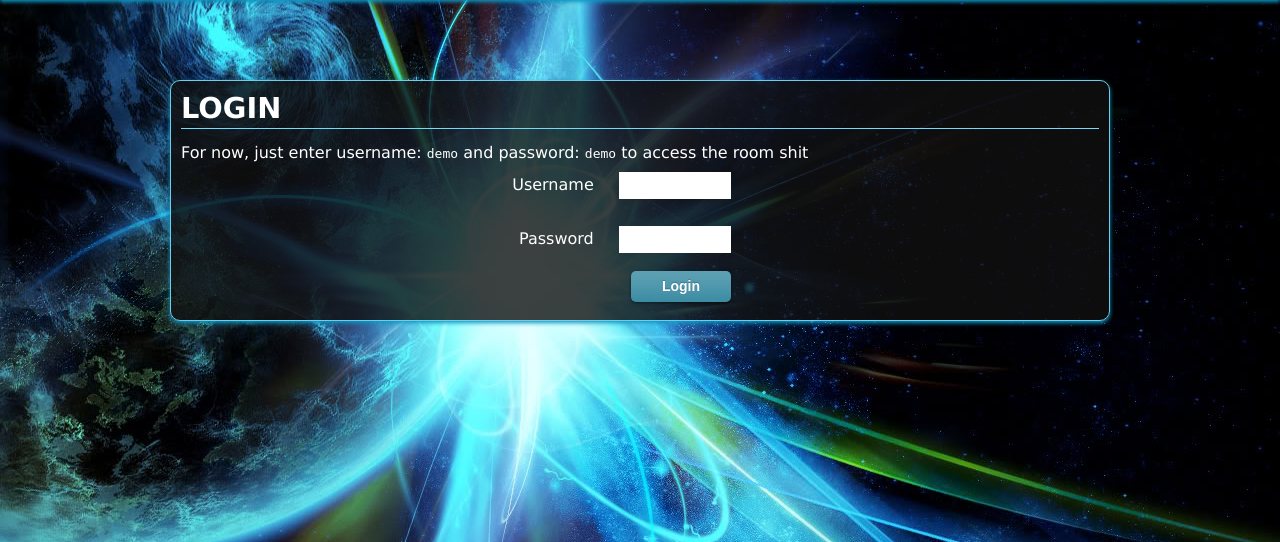
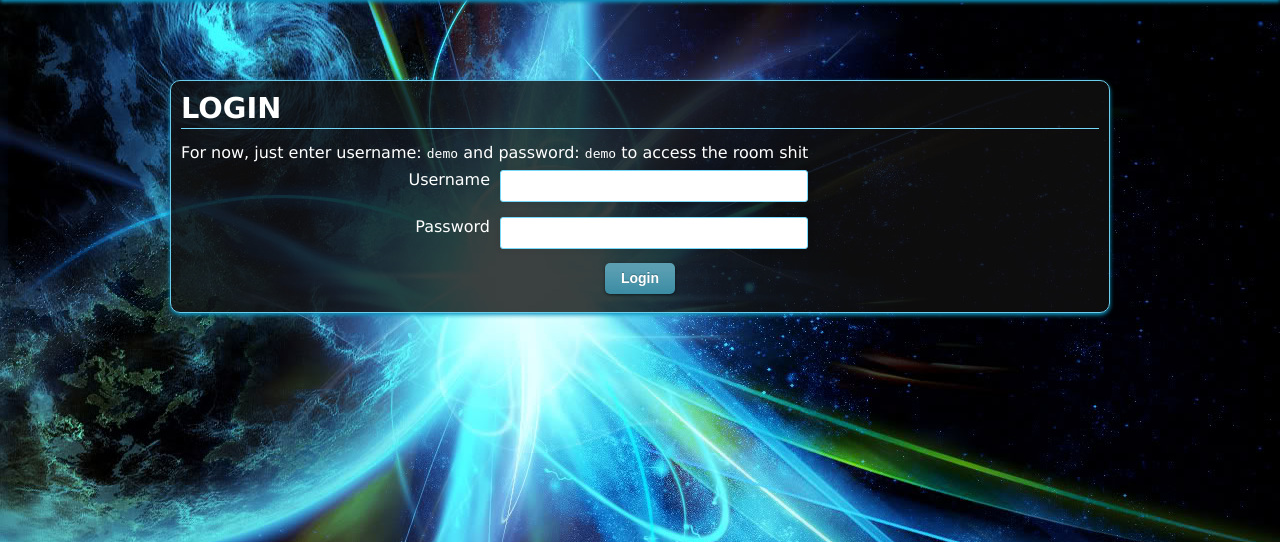
Before and after one commit to dellsystem/comp206, a PHP site: page /index.php?mode=login in a window 1280 px wide. Shown: the part 91-633 px from the top of the page. Run offline with PHP 8.4, Linux system fonts and the light colour scheme.

Commit message:
Styled up the login form

```diff
--- a/includes/style.css
+++ b/includes/style.css
@@ -15,6 +15,42 @@ body {
 
 p {
   margin-bottom: 0.5em;
+}
+
+input {
+    font-size: 13px;
+}
+
+input[type=text], input[type=password] {
+    float: left;
+    height: 24px;
+    padding: 3px;
+    width: 300px;
+    border: 1px solid #76d9fa;
+    border-radius: 3px;
+    -moz-border-radius: 3px;
+    -webkit-border-radius: 3px;
+    outline: 0;
+    background: #FFFFFF;
+    /* drop shadows for opera, gecko, and webkit */
+    box-shadow: rgba(0, 0, 0, 0.1) 0px 0px 7px;
+    -moz-box-shadow: rgba(0, 0, 0, 0.1) 0px 0px 7px;
+    -webkit-box-shadow: rgba(0, 0, 0, 0.1) 0px 0px 7px;
+}
+
+input:hover, input:focus {
+    border-color: #C9C9C9;
+    box-shadow: rgba(0, 0, 0, 0.2) 0px 0px 7px;
+    -webkit-box-shadow: rgba(0, 0, 0, 0.2) 0px 0px 7px; /*darker shadow*/
+    -moz-box-shadow: rgba(0, 0, 0, 0.2) 0px 0px 7px;
+}
+
+label {
+    float: left;
+    display: block;
+    margin-right: 10px;
+    width: 100px;
+    text-align: right;
 }
 
 /* Awesome CSS3 buttons by ZURB Inc.
@@ -308,37 +344,14 @@ Just doing opacity = whatever will affect child elements too */
 /* -----------------------
  * Styling for the login form
  * ---------------------- */
-
-.form {
-    width: 250px;
-    margin-left: 300px;
-    text-align: right;
-    margin-top: 10px;
-}
-
-input {
-    padding: 5px;
-    border: solid 1px #FFFFFF;
-    outline: 0;
-    width: 100px;
-    background: #FFFFFF;
-    /* drop shadows for opera, gecko, and webkit */
-    box-shadow: rgba(0, 0, 0, 0.1) 0px 0px 7px;
-    -moz-box-shadow: rgba(0, 0, 0, 0.1) 0px 0px 7px;
-    -webkit-box-shadow: rgba(0, 0, 0, 0.1) 0px 0px 7px;
-}
-
-input:hover, input:focus {
-    border-color: #C9C9C9;
-    -webkit-box-shadow: rgba(0, 0, 0, 0.2) 0px 0px 7px; /*darker shadow*/
-    -moz-box-shadow: rgba(0, 0, 0, 0.2) 0px 0px 7px;
-}
-
-.form label {
-    margin-right: 10px;
+.login {
+  width: 500px;
+  margin: 0 auto;
 }
 
 .submit input {
-    margin-top: 10px;
     border: 0px; /* to get rid of the border imposed above */
+    margin: 0 auto;
+    width: 70px;
+    display: block;
 }
--- a/login.html
+++ b/login.html
@@ -1,6 +1,6 @@
 <p>For now, just enter username: <code>demo</code> and password: <code>demo</code> to access the room shit</p>
 <div class="form">
-  <form method="post" action="login.cgi">
+  <form method="post" action="login.cgi" class="login">
     <p class="username">
       <label for="username">Username</label> &nbsp;
       <input type="text" name="username" id="username" />
@@ -10,7 +10,7 @@
       <label for="password">Password</label> &nbsp;
       <input type="password" name="password" id="password" />
     </p>
-    <p class="submit">
+    <p class="submit"> <br/>
       <input type="submit" name="submit" value="Login" class="awesome blue large" />
     </p>
   </div>
--- a/room2.html
+++ b/room2.html
@@ -1 +1,3 @@
-<p>The background image is a sand dune because 1) I've never read dune; 2) sand dunes are awesome; and 3) Harry is a nerd. Replace this background image with a more appropriate one as you wish (although I really can't think of anything more appropriate than a sand dune).<p>At the moment, it's possible to go to a planet/thing without first logging in. That is not good, but it doesn't matter, because this PHP-based site is just to show what the site might look like. Ignore any PHP-related bugs, please.</p>
+<p>The background image is a sand dune because 1) I've never read dune; 2) sand dunes are awesome; and 3) Harry is a nerd. Replace this background image with a more appropriate one as you wish (although I really can't think of anything more appropriate than a sand dune).</p>
+
+<p>At the moment, it's possible to go to a planet/thing without first logging in. That is not good, but it doesn't matter, because this PHP-based site is just to show what the site might look like. Ignore any PHP-related bugs, please.</p>
```
